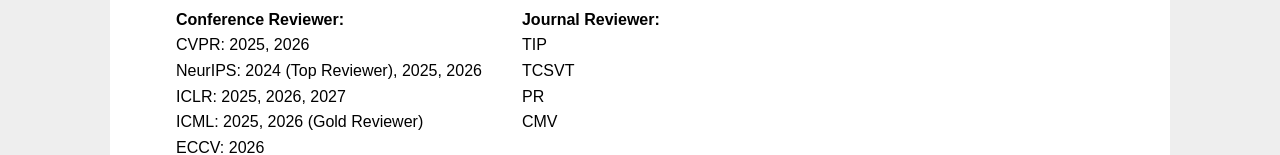
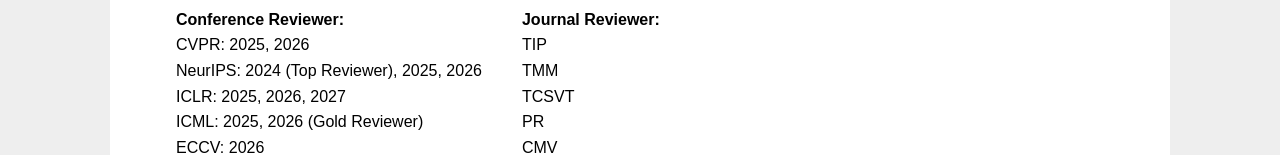
Before and after one commit to zhengdian1/zhengdian1.github.io, a plain HTML site: page index.html in a window 1280 px wide. Shown: the part 3658-3813 px from the top of the page. Drawn offline with Linux system fonts and the light colour scheme; a small style sheet from the web is missing.

Commit message:
[update]

```diff
--- a/index.html
+++ b/index.html
@@ -691,6 +691,7 @@
   <div>
     <strong>Journal Reviewer:</strong>
     <div>TIP</div>
+    <div>TMM</div>
     <div>TCSVT</div>
     <div>PR</div>
     <div>CMV</div>
```
